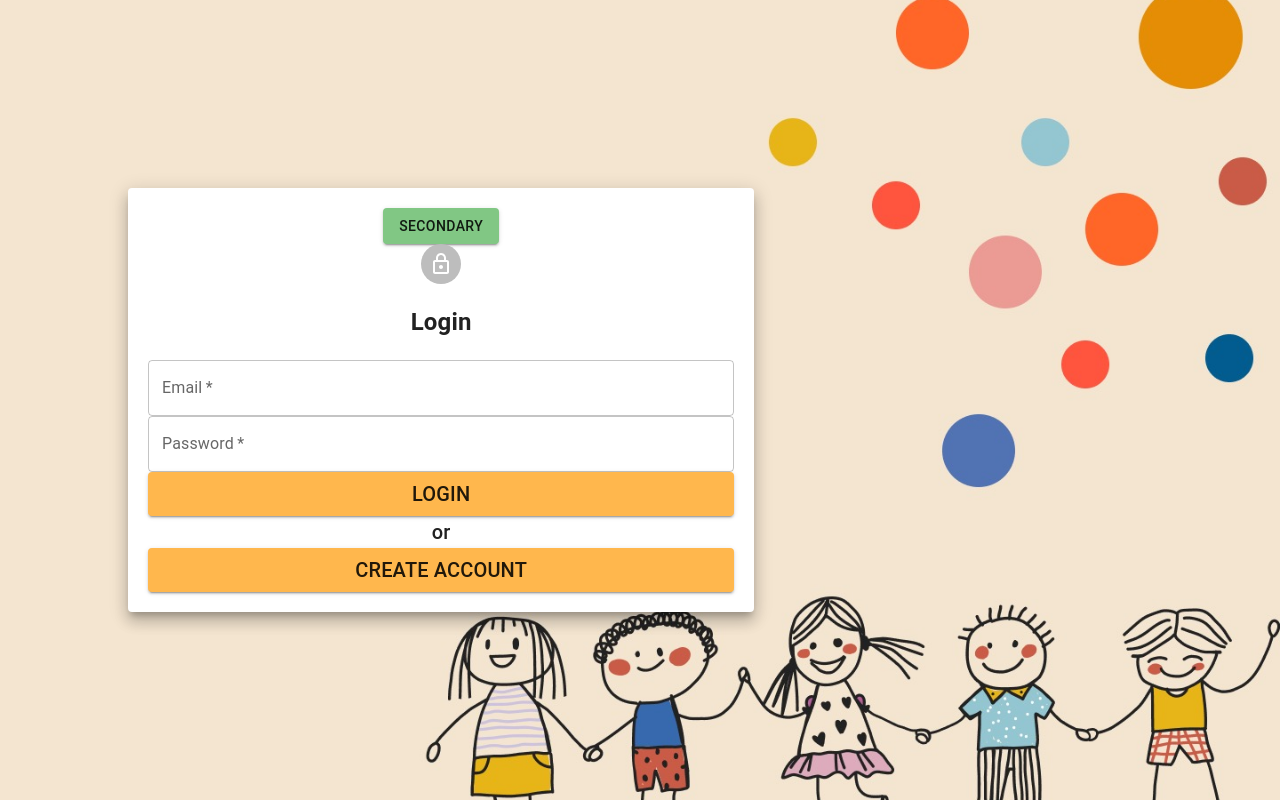
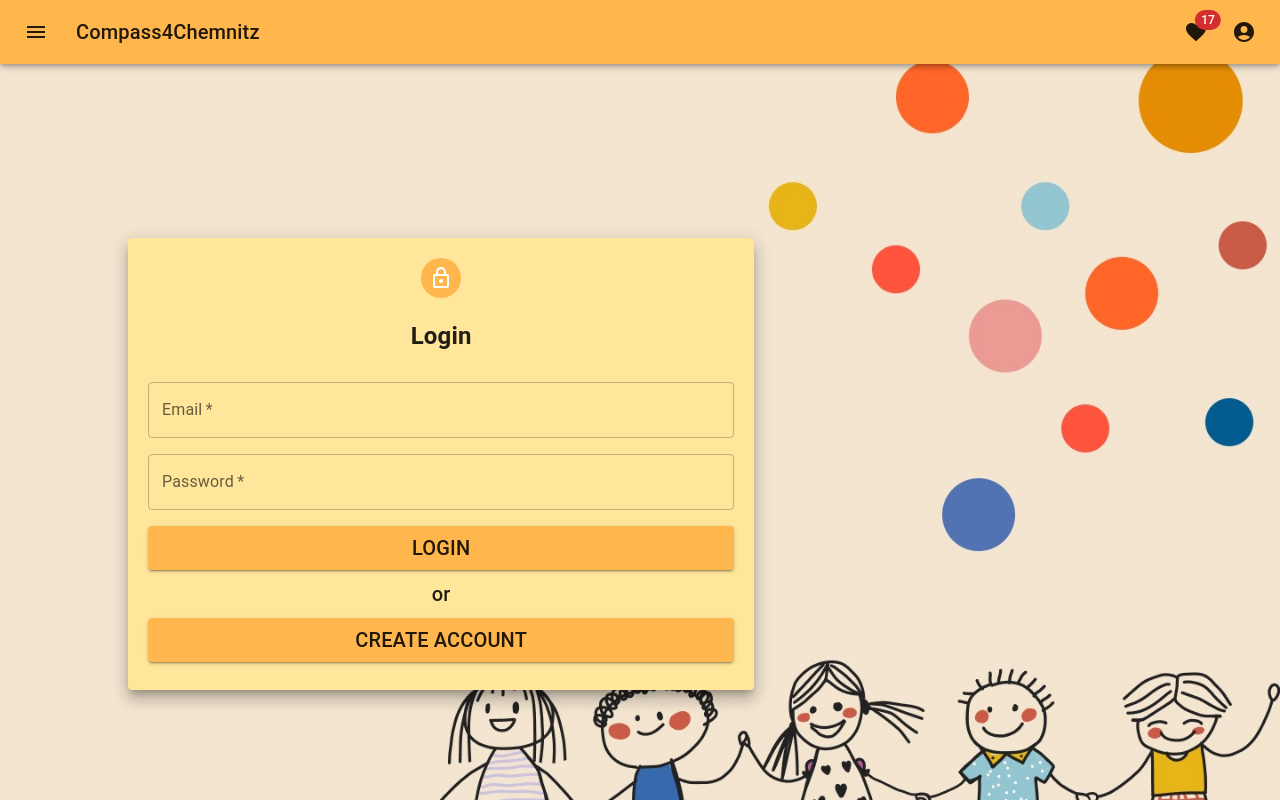
Before and after one commit to Sindhura492/Compass4Chemnitz, a React (Create React App) app in the folder frontend/: page /login in a window 1280 px wide. Built offline with nearby package versions, Linux system fonts and the light colour scheme.

Commit message:
Added Login Page and Map in Progress

```diff
--- a/frontend/package.json
+++ b/frontend/package.json
@@ -6,18 +6,18 @@
     "@ant-design/icons": "^5.3.7",
     "@emotion/react": "^11.11.4",
     "@emotion/styled": "^11.11.5",
-    "@material-ui/core": "^4.12.4",
-    "@material-ui/icons": "^4.11.3",
-    "@material-ui/lab": "^4.0.0-alpha.61",
     "@mui/icons-material": "^5.15.18",
     "@mui/material": "^5.15.18",
     "@mui/styled-engine-sc": "^6.0.0-alpha.18",
+    "@mui/styles": "^5.15.18",
     "@react-google-maps/api": "^2.19.3",
     "@testing-library/jest-dom": "^6.4.5",
     "@testing-library/react": "^15.0.7",
     "@testing-library/user-event": "^14.5.2",
+    "@vis.gl/react-google-maps": "^1.0.2",
     "antd": "^5.17.3",
     "axios": "^1.7.2",
+    "google-map-react": "^2.2.1",
     "react": "^18.3.1",
     "react-dom": "^18.3.1",
     "react-hook-form": "^7.51.5",
--- a/frontend/src/App.js
+++ b/frontend/src/App.js
@@ -4,13 +4,9 @@ import Home from './components/Home'
 import About from './components/About';
 import Create from './views/Create';
 import Login from './components/Login/Login';
-// import { ThemeProvider } from '@mui/material';
-// import { theme } from './utils/themeProvider';
-
 
 function App() {
   return (
-    // <ThemeProvider theme={theme}>
     <div className="App">
       <Routes>
           <Route path='' element={<Home/>}/>
@@ -19,7 +15,6 @@ function App() {
           <Route path='/login' element={<Login/>}/>
       </Routes>
     </div>
-    // </ThemeProvider>
   );
 }
 
--- a/frontend/src/components/Header/Header.jsx
+++ b/frontend/src/components/Header/Header.jsx
@@ -1,5 +1,5 @@
 import * as React from 'react';
-import { AppBar, Badge, IconButton, Menu, MenuItem, Toolbar, Typography, Box, Button } from '@mui/material';
+import { AppBar, Badge, IconButton, Menu, MenuItem, Toolbar, Typography, Box } from '@mui/material';
 import FavoriteIcon from '@mui/icons-material/Favorite';
 import AccountCircle from '@mui/icons-material/AccountCircle';
 import MoreIcon from '@mui/icons-material/MoreVert';
--- a/frontend/src/components/Login/Login.jsx
+++ b/frontend/src/components/Login/Login.jsx
@@ -1,12 +1,14 @@
 import React, { useState } from 'react';
-import { CssBaseline, Grid, Paper, ThemeProvider } from '@mui/material';
-import { Avatar, TextField, Button, Typography } from '@mui/material';
 import LockOutlinedIcon from '@mui/icons-material/LockOutlined';
 
 import Header from '../Header/Header';
+
+import { Avatar, Button, CssBaseline, Grid, Paper, TextField, ThemeProvider, Typography } from '@mui/material';
+
+import useStyles from './styles';
+
 import { theme } from '../../utils/themeProvider';
 
-import useStyles from './styles'
 
 const Login = () => {
 
@@ -61,38 +63,35 @@ const Login = () => {
     }
 
     return (
-        <>
+        <ThemeProvider theme={theme}>
         <CssBaseline />
-        <ThemeProvider theme={theme}>
-            {/* <Header /> */}
+            <Header />
             <form onSubmit={handleSubmit}>
                 <Grid className={classes.background}>
                     <Paper className={classes.paperStyle} elevation={10}>
-                    <Button variant='contained' color='secondary'>secondary</Button>
                         <Grid align='center'>
                             <Avatar className={classes.avatarStyle}><LockOutlinedIcon /></Avatar>
                             <h2>{isSignup ? "Signup" : "Login"}</h2>
                         </Grid>
                         {isSignup && (<TextField label='Name' placeholder='Enter Name' name="name" type='text' value={inputs.name} onChange={handleChange} fullWidth required />)}
 
-                        <TextField label='Email' placeholder='Enter Email' type='email' name='email' value={inputs.email} onChange={handleChange} fullWidth required />
-                        <TextField label='Password' placeholder='Enter password' name='password' value={inputs.password} onChange={handleChange} type='password' fullWidth required />
+                        <TextField className={classes.m8} label='Email' placeholder='Enter Email' type='email' name='email' value={inputs.email} onChange={handleChange} fullWidth required />
+                        <TextField className={classes.m8} label='Password' placeholder='Enter password' name='password' value={inputs.password} onChange={handleChange} type='password' fullWidth required />
 
-                        <Button type='submit' variant="contained" className={classes.btnstyle} fullWidth>
+                        <Button type='submit' variant="contained" className={classes.m8} fullWidth>
                             <Typography variant='h6'>{isSignup ? "Signup" : "Login"}</Typography>
                         </Button>
 
                         <Typography variant='h6'>or</Typography>
 
 
-                        <Button variant="contained" onClick={resetState} className={classes.btnstyle} fullWidth>
+                        <Button variant="contained" onClick={resetState} className={classes.m8} fullWidth>
                             <Typography variant='h6'>{isSignup ? "Login" : "Create Account"}</Typography>
                         </Button>
                     </Paper >
                 </Grid>
             </form>
         </ThemeProvider>
-        </>
     )
 }
 
--- a/frontend/src/components/Login/styles.js
+++ b/frontend/src/components/Login/styles.js
@@ -1,7 +1,7 @@
-import {makeStyles} from '@material-ui/core'
+import { makeStyles } from "@mui/styles";
 
 
-export default makeStyles((theme) => ({
+const useStyles = makeStyles((theme) => ({
     background: {
         position: 'fixed',
         display: 'flex',
@@ -17,18 +17,20 @@ export default makeStyles((theme) => ({
         zIndex: -1,
       },
     avatarStyle: {
-        backgroundColor: 'red',
+        backgroundColor: `${theme.palette.primary.main} !important`,
     },
     paperStyle: {
         position: 'absolute',
         left: '10%',
         padding: 20,
-        backgroundColor: '#f4e5d1',
+        backgroundColor: `${theme.palette.secondary.light} !important`,
     },
-    btnstyle : {
-        margin: '8px 0',
+    m8: {
+        margin: '8px 0 !important',
     }
 }));
+
+export default useStyles;
 
 
 // backgroundColor: '#ff6628' ,
--- /dev/null
+++ b/frontend/src/components/Map/Maps.jsx
@@ -0,0 +1,26 @@
+// import GoogleMapReact from 'google-map-react';
+"use client";
+import React from 'react';
+import useStyles from './styles';
+import { Paper, Typography } from '@mui/material';
+import { APIProvider, Map } from '@vis.gl/react-google-maps';
+
+const Maps = () => {
+  const classes = useStyles();
+  const coordinates = { lat: 61.2176, lng: -149.8997};
+  console.log("koko");
+
+  return (
+    <APIProvider apiKey={'AIzaSyCJK1nd_ofLEkzrfU6bVKM8LpcdeZvIBN4'}>
+      <div className={classes.mapContainer}>
+        <Map zoom={10} center={coordinates} mapId={'8e1476c1f7a3e6d9'}>
+        {/* <Marker position={coordinates} /> */}
+        </Map>
+      </div>
+
+    </APIProvider>
+
+  )
+}
+
+export default Maps
--- /dev/null
+++ b/frontend/src/components/Map/styles.js
@@ -0,0 +1,18 @@
+import { makeStyles } from "@mui/styles";
+
+const useStyles = makeStyles((theme) => ({
+    paper: {
+      padding: '10px', display: 'flex', flexDirection: 'column', justifyContent: 'center', width: '100px',
+    },
+    mapContainer: {
+      height: '89vh', width: '100%',
+    },
+    markerContainer: {
+      position: 'absolute', transform: 'translate(-50%, -50%)', zIndex: 1, '&:hover': { zIndex: 2 },
+    },
+    pointer: {
+      cursor: 'pointer',
+    },
+  }));
+
+  export default useStyles;
--- a/frontend/src/components/home.js
+++ b/frontend/src/components/home.js
@@ -1,10 +1,27 @@
+import { CssBaseline, Grid, ThemeProvider } from "@mui/material";
 import React from "react";
+import { theme } from "../utils/themeProvider";
+import Header from "./Header/Header";
+import Maps from "./Map/Maps";
 
 
 
 const Home = () => {
     return (
-        <div>Web eng</div>
+        <ThemeProvider theme={theme}>
+            <CssBaseline />
+            <Header />
+            <Maps />
+            {/* <Grid container spacing={3} style={{ width: '100%' }}>
+                <Grid item xs={12} md={4}>
+                    hhhhh
+                </Grid>
+                <Grid item xs={12} md={8}>
+                    kokko
+                </Grid>
+            </Grid> */}
+
+        </ThemeProvider>
     )
 }
 
--- a/frontend/src/index.js
+++ b/frontend/src/index.js
@@ -4,8 +4,8 @@ import './index.css';
 import App from './App';
 import reportWebVitals from './reportWebVitals';
 import {BrowserRouter as Router} from 'react-router-dom';
+import { theme } from './utils/themeProvider';
 import { ThemeProvider } from '@mui/material';
-import { theme } from './utils/themeProvider';
 
 const root = ReactDOM.createRoot(document.getElementById('root'));
 root.render(
--- a/frontend/src/utils/themeProvider.js
+++ b/frontend/src/utils/themeProvider.js
@@ -6,7 +6,7 @@ export const theme = createTheme({
         main: colors.orange[300]
       },
       secondary: {
-        main: colors.green[300]
+        main: colors.amber[200]
       }
     }
   });
```
Also changed, not shown: frontend/src/components/Categories/Categories.jsx (added, +23 -0 lines), frontend/src/components/Categories/styles.js (added), 1 other file (tests, documents, lock files or other folders).
